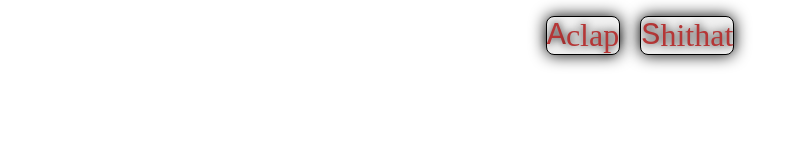
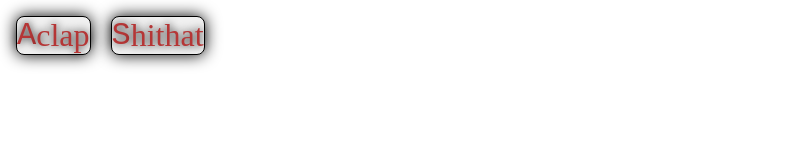
Before and after one commit to firozabb/javascript-project, a plain HTML site: page drum/index.html in a window 1280 px wide. Shown: the whole page, without its empty margins (0-805 px from the left). Drawn offline with Linux system fonts and the light colour scheme.

Commit message:
1st project submit1

```diff
--- a/drum/sounds/127.0.0.1%3A5500/drum/style.css
+++ /dev/null
@@ -1,17 +0,0 @@
-.key__display{
-    display: inline-flex;
-    justify-content: center;
-    align-items: center;
-    height: 100%;
-    font-size: 2rem;
-    color: #b53636;
-    text-shadow: 0 0 0.5rem #000;
-    border: #000 solid 0.1rem;
-    background-color: #f0f0f0;
-    border-radius: 0.5rem;
-    box-shadow: 0 0 1rem #000;
-    margin: 0.5rem;
-}
-.key {
-    text-align: left;
-}
--- a/drum/style.css
+++ b/drum/style.css
@@ -13,5 +13,5 @@
     margin: 0.5rem;
 }
 .key {
-    text-align: center;
+    text-align: left;
 }
```
